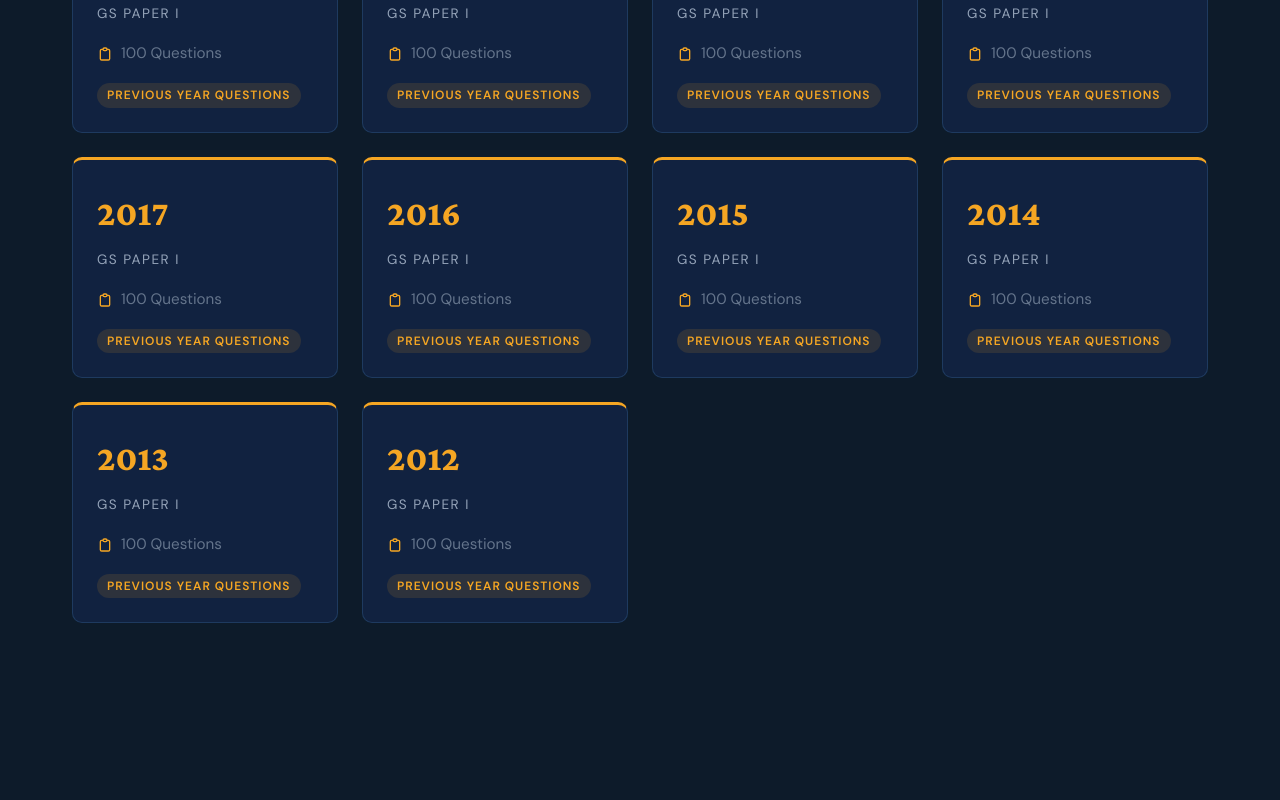
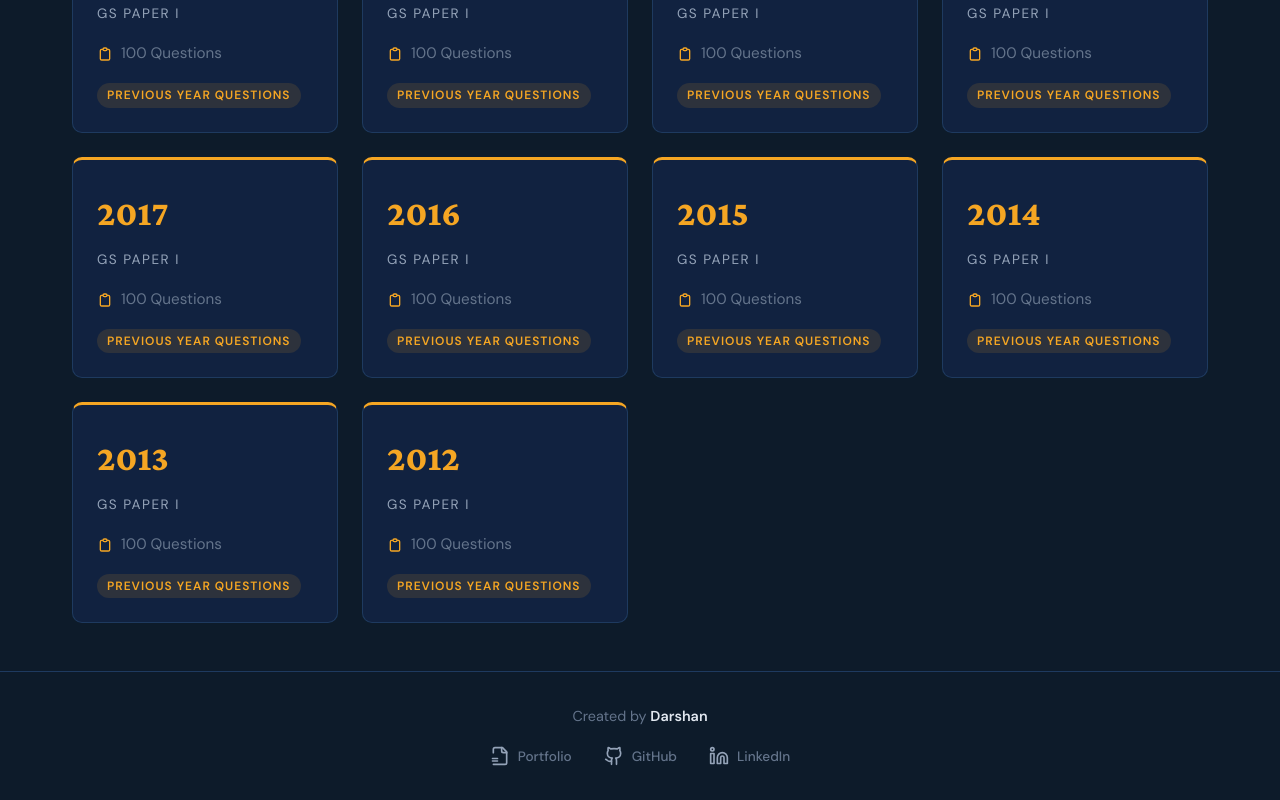
Before and after one commit to mailmeatdarshan/UPSC---TestBook, a React (Vite) app in the folder web-app/: page / in a window 1280 px wide. Shown: the part 664-1464 px from the top of the page. Before the commit the page ends 1335 px from the top, so only its background shows below. Built offline with nearby package versions, Linux system fonts and the light colour scheme.

Commit message:
added credit

```diff
--- a/web-app/src/App.jsx
+++ b/web-app/src/App.jsx
@@ -1077,6 +1077,39 @@ function App() {
           onHome={handleGoHome}
         />
       )}
+
+      {/* Credit Footer */}
+      <footer className="app-footer">
+        <div className="footer-content">
+          <p className="footer-title">Created by <strong>Darshan</strong></p>
+          <div className="footer-links">
+            <a href="https://darshandubey.site" target="_blank" rel="noopener noreferrer" className="footer-link" title="Portfolio">
+              <svg xmlns="http://www.w3.org/2000/svg" width="20" height="20" viewBox="0 0 24 24" fill="none" stroke="currentColor" strokeWidth="2" strokeLinecap="round" strokeLinejoin="round">
+                <path d="M4 22h14a2 2 0 0 0 2-2V7l-5-5H6a2 2 0 0 0-2 2v4"></path>
+                <path d="M14 2v4a2 2 0 0 0 2 2h4"></path>
+                <path d="M3 15h6"></path>
+                <path d="M3 18h6"></path>
+              </svg>
+              <span>Portfolio</span>
+            </a>
+            <a href="https://github.com/mailmeatdarshan" target="_blank" rel="noopener noreferrer" className="footer-link" title="GitHub">
+              <svg xmlns="http://www.w3.org/2000/svg" width="20" height="20" viewBox="0 0 24 24" fill="none" stroke="currentColor" strokeWidth="2" strokeLinecap="round" strokeLinejoin="round">
+                <path d="M15 22v-4a4.8 4.8 0 0 0-1-3.5c3 0 6-2 6-5.5.08-1.25-.27-2.48-1-3.5.28-1.15.28-2.35 0-3.5 0 0-1 0-3 1.5-2.64-.5-5.36-.5-8 0C6 2 5 2 5 2c-.3 1.15-.3 2.35 0 3.5A5.403 5.403 0 0 0 4 9c0 3.5 3 5.5 6 5.5-.39.49-.68 1.05-.85 1.65-.17.6-.22 1.23-.15 1.85v4"></path>
+                <path d="M9 18c-4.51 2-5-2-7-2"></path>
+              </svg>
+              <span>GitHub</span>
+            </a>
+            <a href="https://www.linkedin.com/in/darshandubey25/" target="_blank" rel="noopener noreferrer" className="footer-link" title="LinkedIn">
+              <svg xmlns="http://www.w3.org/2000/svg" width="20" height="20" viewBox="0 0 24 24" fill="none" stroke="currentColor" strokeWidth="2" strokeLinecap="round" strokeLinejoin="round">
+                <path d="M16 8a6 6 0 0 1 6 6v7h-4v-7a2 2 0 0 0-2-2 2 2 0 0 0-2 2v7h-4v-7a6 6 0 0 1 6-6z"></path>
+                <rect x="2" y="9" width="4" height="12"></rect>
+                <circle cx="4" cy="4" r="2"></circle>
+              </svg>
+              <span>LinkedIn</span>
+            </a>
+          </div>
+        </div>
+      </footer>
     </>
   )
 }
--- a/web-app/src/index.css
+++ b/web-app/src/index.css
@@ -1485,3 +1485,73 @@ body {
   border-color: #8B5CF6;
   box-shadow: 0 0 0 3px rgba(139, 92, 246, 0.15);
 }
+
+/* =============== FOOTER =============== */
+.app-footer {
+  padding: var(--space-xl) var(--space-md);
+  margin-top: auto;
+  border-top: 1px solid var(--border);
+  background: var(--bg-primary);
+}
+
+.footer-content {
+  max-width: 1100px;
+  margin: 0 auto;
+  display: flex;
+  flex-direction: column;
+  align-items: center;
+  gap: var(--space-md);
+}
+
+.footer-title {
+  color: var(--text-muted);
+  font-size: 0.9rem;
+  font-family: var(--font-body);
+}
+
+.footer-title strong {
+  color: var(--text-primary);
+  font-weight: 600;
+}
+
+.footer-links {
+  display: flex;
+  gap: var(--space-xl);
+  align-items: center;
+}
+
+.footer-link {
+  display: flex;
+  align-items: center;
+  gap: 8px;
+  color: var(--text-muted);
+  text-decoration: none;
+  font-family: var(--font-body);
+  font-size: 0.85rem;
+  font-weight: 500;
+  transition: all 0.2s ease;
+}
+
+.footer-link svg {
+  color: var(--text-secondary);
+  transition: all 0.2s ease;
+}
+
+.footer-link:hover {
+  color: var(--accent);
+}
+
+.footer-link:hover svg {
+  color: var(--accent);
+  transform: translateY(-2px);
+}
+
+@media (max-width: 480px) {
+  .footer-links {
+    gap: var(--space-lg);
+  }
+
+  .footer-link span {
+    display: none;
+  }
+}
```
